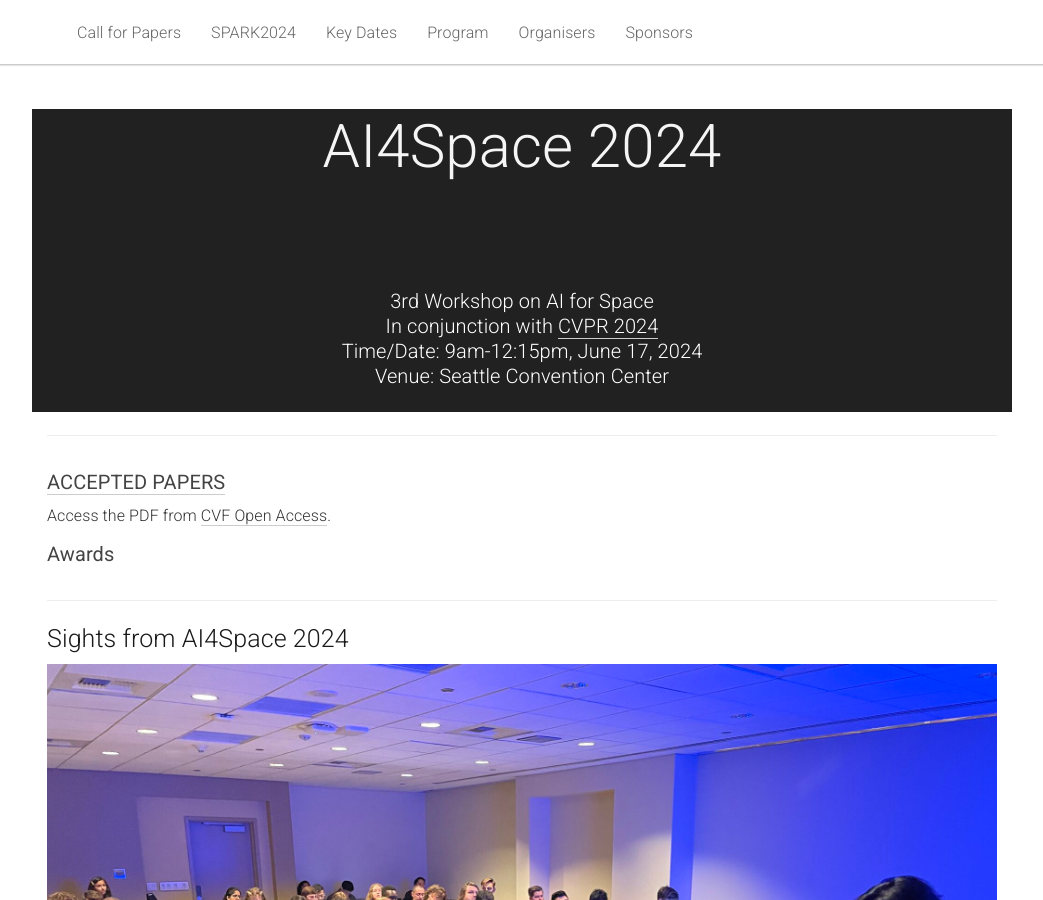
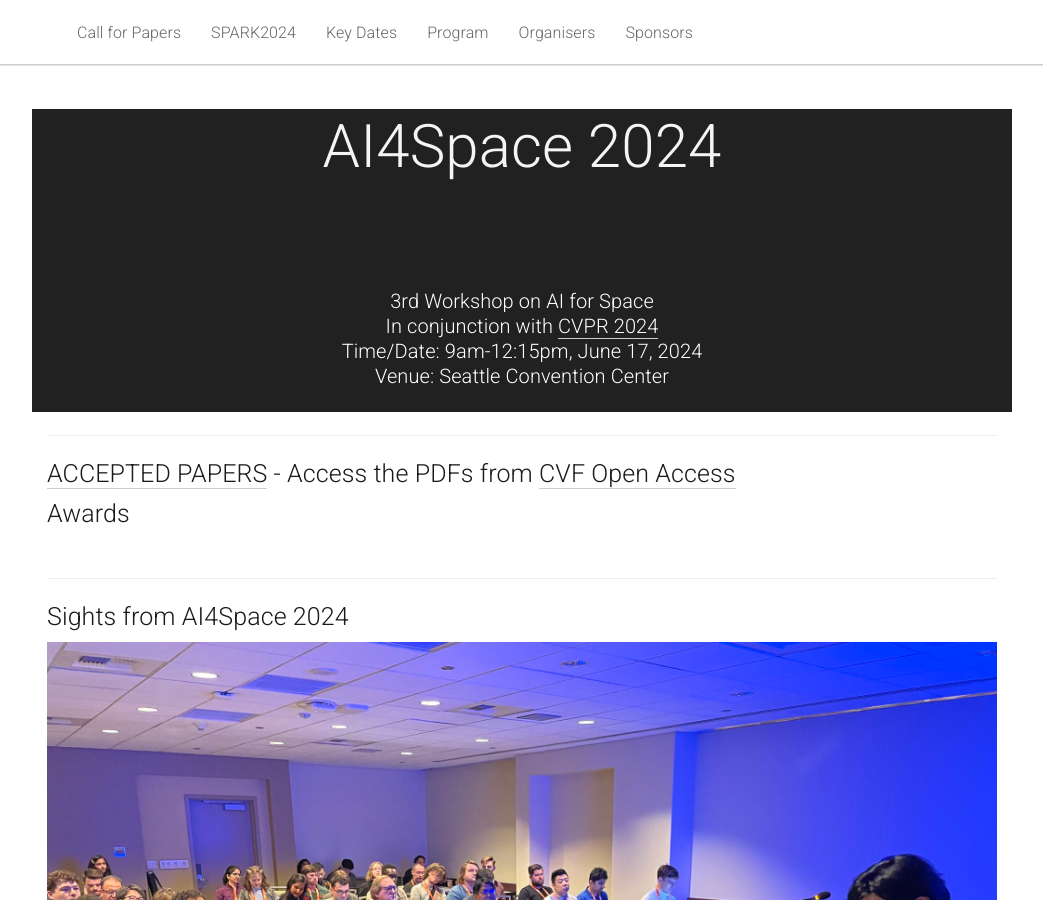
Before and after one commit to AIforSpace/2024, a Jekyll site: the page built from _pages/home.md, in a window 1280 px wide and 900 px high. Shown: the whole window, without its empty margins (118-1161 px from the left). Built offline with Jekyll 4.4.1, drawn with Linux system fonts in a browser that asks for light colours.

Commit message:
Update home.md

```diff
--- a/_pages/home.md
+++ b/_pages/home.md
@@ -31,13 +31,23 @@
 
 <div class="row">
   <div class="col-xs-12">
-    <h5><a href="#papers">ACCEPTED PAPERS</a></h5>
-    <p>
-      Access the PDF from <a href="https://openaccess.thecvf.com/CVPR2024_workshops/AI4Space">CVF Open Access</a>.
-    </p>
-    <h5>Awards</h5>
+    <h2><a href="#papers">ACCEPTED PAPERS</a> - Access the PDFs from <a href="https://openaccess.thecvf.com/CVPR2024_workshops/AI4Space">CVF Open Access</a></h2>
   </div>
 </div>
+
+<div class="row">
+  <div class="col-xs-12">
+    <h2>Awards</h2>
+  </div>
+</div>
+<div class="row">
+  <div class="col-xs-12">
+        <p>
+        </p>
+  </div>
+</div>
+
+
 
 <hr>
 
```
